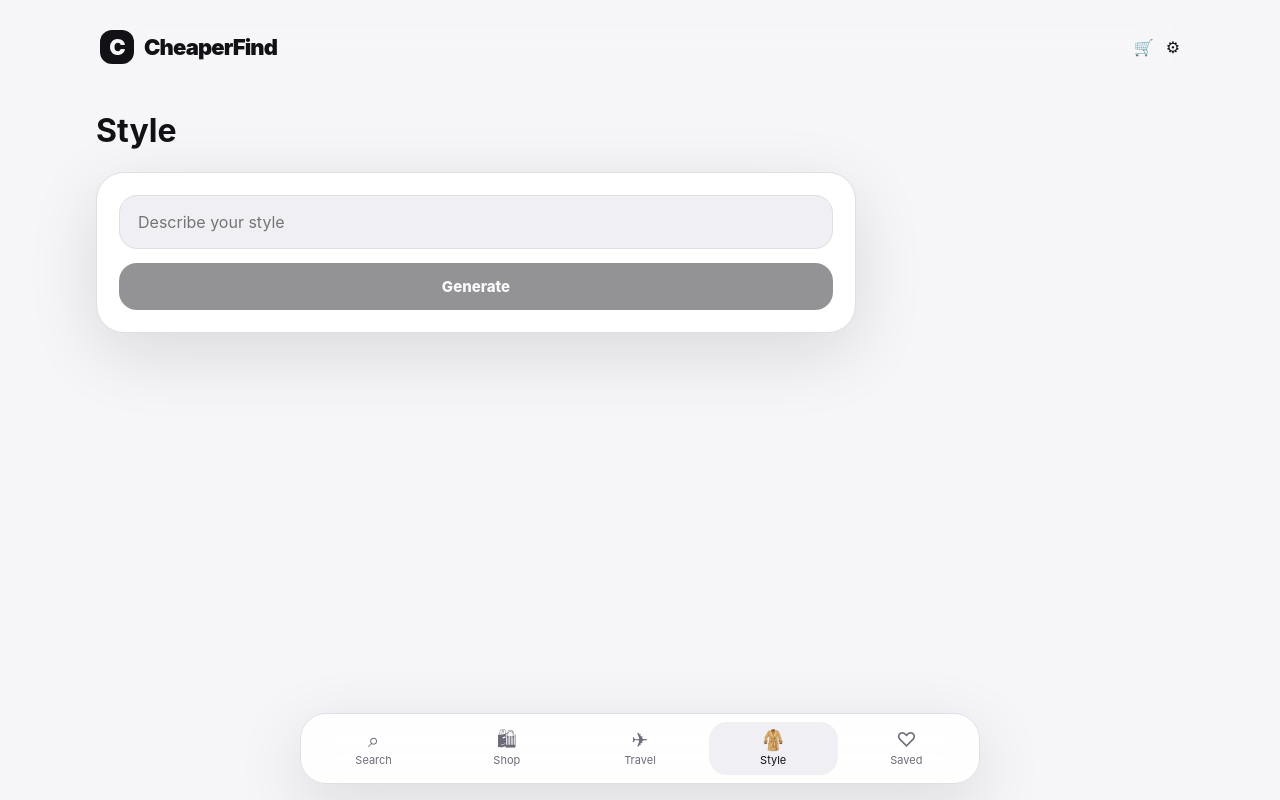
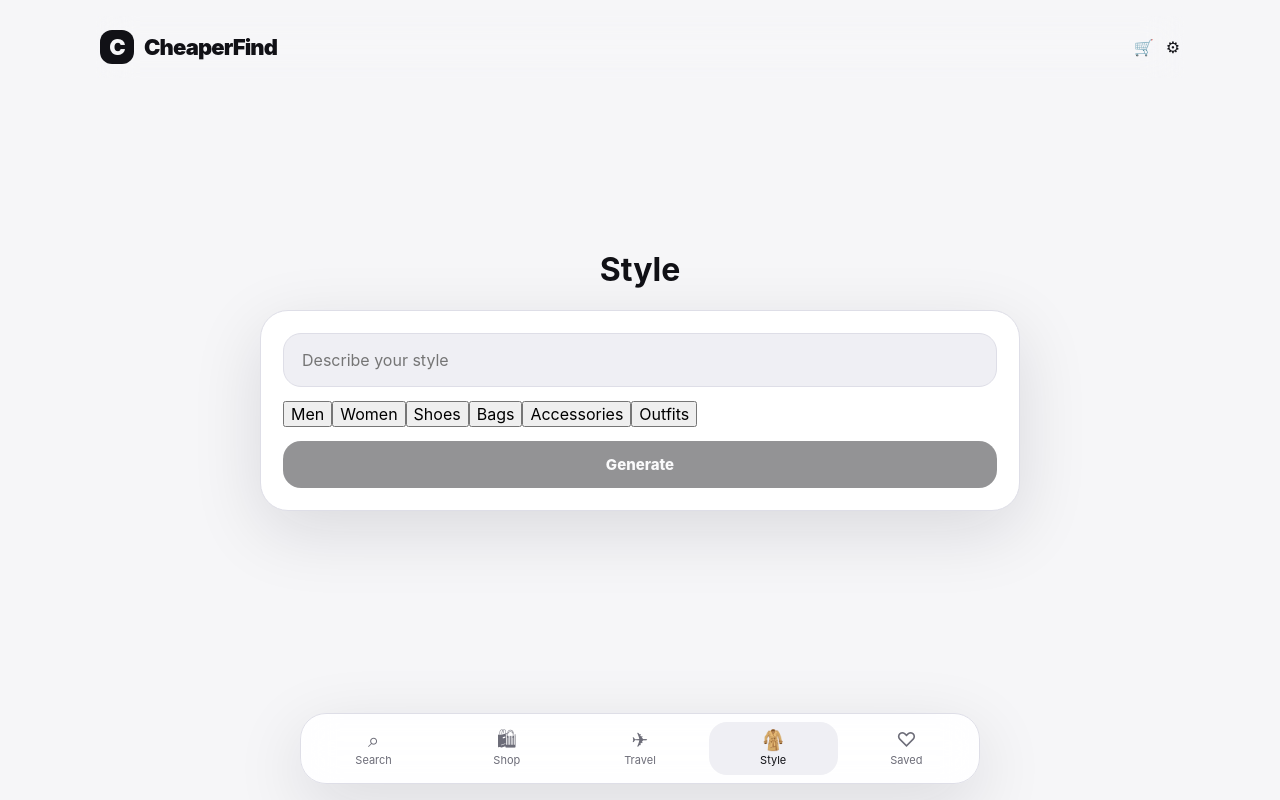
Before and after one commit to Jakelevin999/ccheapest-app-ver-3-, a Next.js app: page /style in a window 1280 px wide. Built offline with nearby package versions, Linux system fonts and the light colour scheme.

Commit message:
Center style page and add filters

```diff
--- a/app/style/page.tsx
+++ b/app/style/page.tsx
@@ -2,8 +2,11 @@
 import { useEffect, useState } from 'react';
 import { addToCart } from '../../lib/cart';
 
+const filters = ['Men', 'Women', 'Shoes', 'Bags', 'Accessories', 'Outfits'];
+
 export default function StylePage() {
   const [style, setStyle] = useState('');
+  const [filter, setFilter] = useState('Men');
   const [items, setItems] = useState<any[]>([]);
   const [index, setIndex] = useState(0);
   const [touchStart, setTouchStart] = useState<number | null>(null);
@@ -12,7 +15,7 @@ export default function StylePage() {
     const res = await fetch('/api/search', {
       method: 'POST',
       headers: { 'Content-Type': 'application/json' },
-      body: JSON.stringify({ url: style })
+      body: JSON.stringify({ url: `${filter} ${style}` })
     });
     const data = await res.json();
     setItems(data.results || []);
@@ -54,15 +57,20 @@ export default function StylePage() {
   const item = items[index];
 
   return (
-    <div className="stylePage">
+    <div className="stylePage" style={{minHeight:'70vh', display:'flex', flexDirection:'column', alignItems:'center', justifyContent:'center'}}>
       <h1>Style</h1>
-      <div className="card searchBox">
+      <div className="card searchBox" style={{width:'min(760px, 100%)'}}>
         <input className="input" placeholder="Describe your style" value={style} onChange={e => setStyle(e.target.value)} />
+        <div className="filterRow">
+          {filters.map(f => (
+            <button key={f} className={filter === f ? 'filter active' : 'filter'} onClick={() => setFilter(f)}>{f}</button>
+          ))}
+        </div>
         <button className="button" onClick={generate} disabled={!style.trim()}>Generate</button>
       </div>
 
       {item ? (
-        <div className="swipeWrap">
+        <div className="swipeWrap" style={{width:'min(520px, 100%)'}}>
           <div className="card swipeCard" onTouchStart={e => setTouchStart(e.touches[0].clientX)} onTouchEnd={onTouchEnd}>
             {item.image ? <img src={item.image} alt={item.title} /> : <div className="imagePlaceholder" />}
             <h3>{item.title}</h3>
@@ -76,7 +84,7 @@ export default function StylePage() {
           <p className="muted swipeHint">Desktop: ← skip / → add. Phone: swipe left or right.</p>
         </div>
       ) : items.length > 0 ? (
-        <div className="card empty"><h2>Done</h2><p className="muted">You reached the end. Generate again for more.</p></div>
+        <div className="card empty"><h2>Done</h2></div>
       ) : null}
     </div>
   );
```
